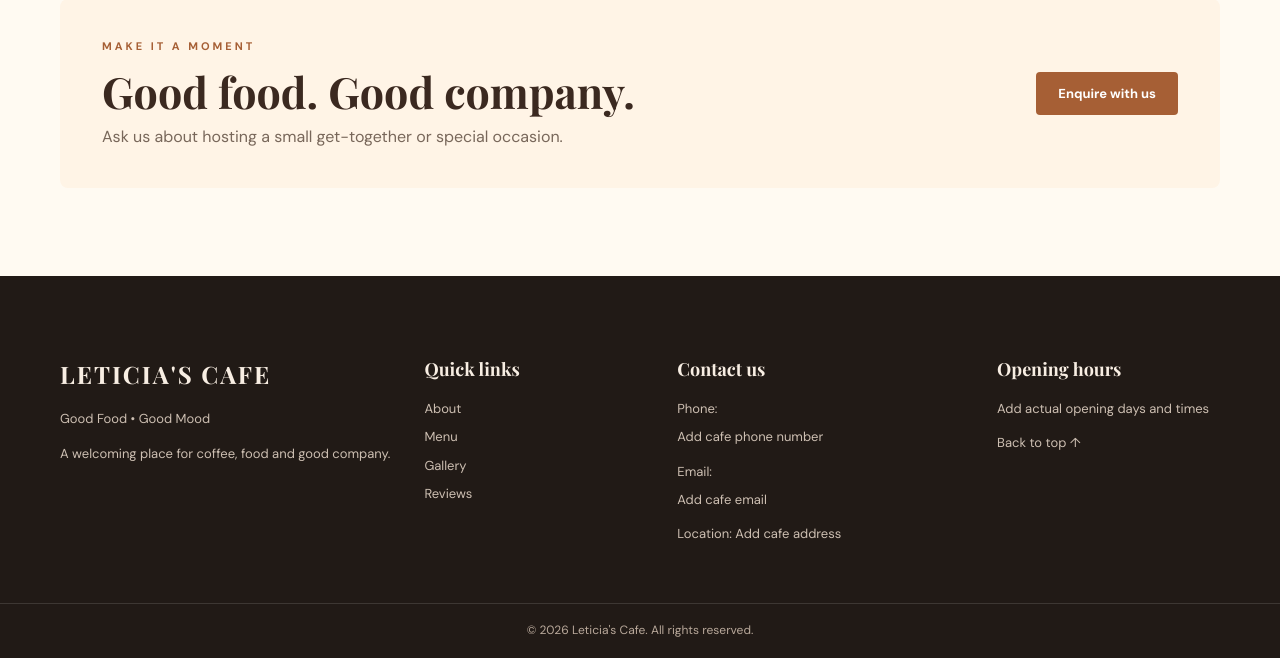
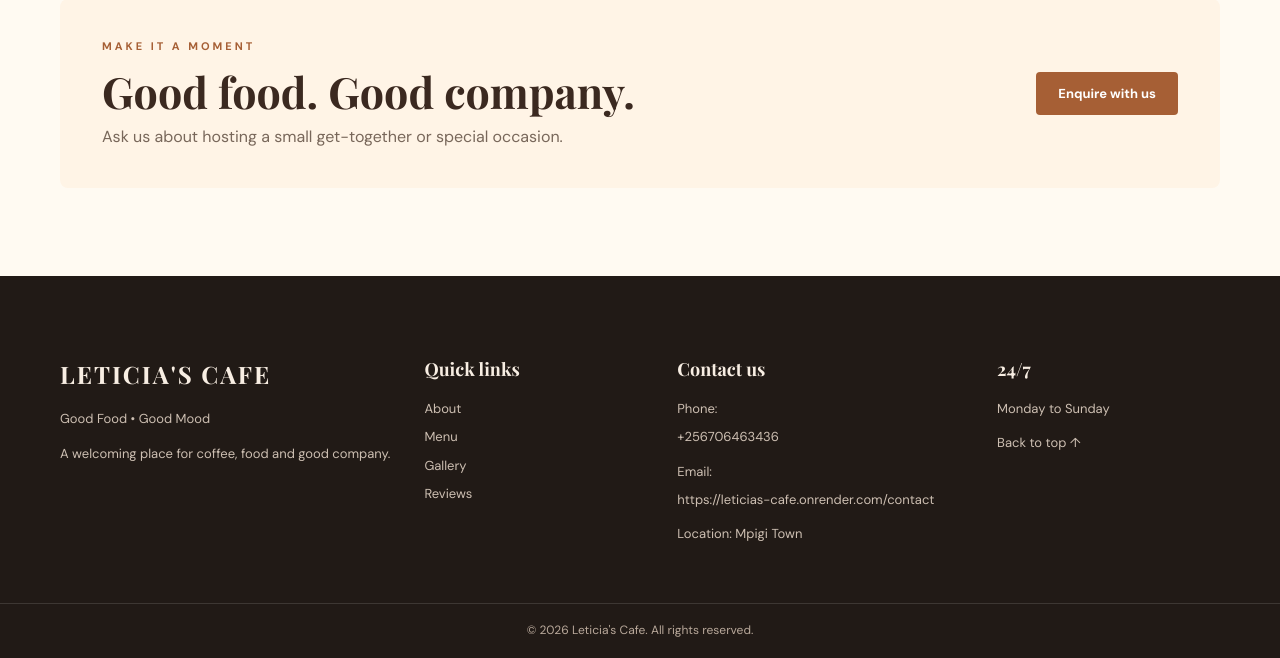
Before and after one commit to xrsshy/leticias-cafe, a Flask app: template app/templates/index.html in a window 1280 px wide. Shown: the part 4096-4754 px from the top of the page. Run offline with Flask 3, Linux system fonts and the light colour scheme; the template is opened without the code that fills it, so the values that code supplies are empty.

Commit message:
Update contact information and opening hours

```diff
--- a/app/templates/index.html
+++ b/app/templates/index.html
@@ -109,8 +109,8 @@
     <div class="wrap footer-grid">
       <div><h2>LETICIA'S CAFE</h2><p>Good Food • Good Mood</p><p>A welcoming place for coffee, food and good company.</p></div>
       <div><h3>Quick links</h3><a href="#about">About</a><a href="#menu">Menu</a><a href="#gallery">Gallery</a><a href="#reviews">Reviews</a></div>
-      <div><h3>Contact us</h3><p>Phone: <a href="tel:+256000000000">Add cafe phone number</a></p><p>Email: <a href="mailto:hello@leticiascafe.com">Add cafe email</a></p><p>Location: Add cafe address</p></div>
-      <div><h3>Opening hours</h3><p>Add actual opening days and times</p><p><a href="#home">Back to top ↑</a></p></div>
+      <div><h3>Contact us</h3><p>Phone: <a href="tel:+256706463436"> +256706463436</a></p><p>Email: <a href="mailto:hello@leticiascafe.com">https://leticias-cafe.onrender.com/contact</a></p><p>Location: Mpigi Town</p></div>
+      <div><h3> 24/7</h3><p> Monday to Sunday</p><p><a href="#home">Back to top ↑</a></p></div>
     </div>
     <div class="copyright">© <span id="year"></span> Leticia's Cafe. All rights reserved.</div>
   </footer>
```
